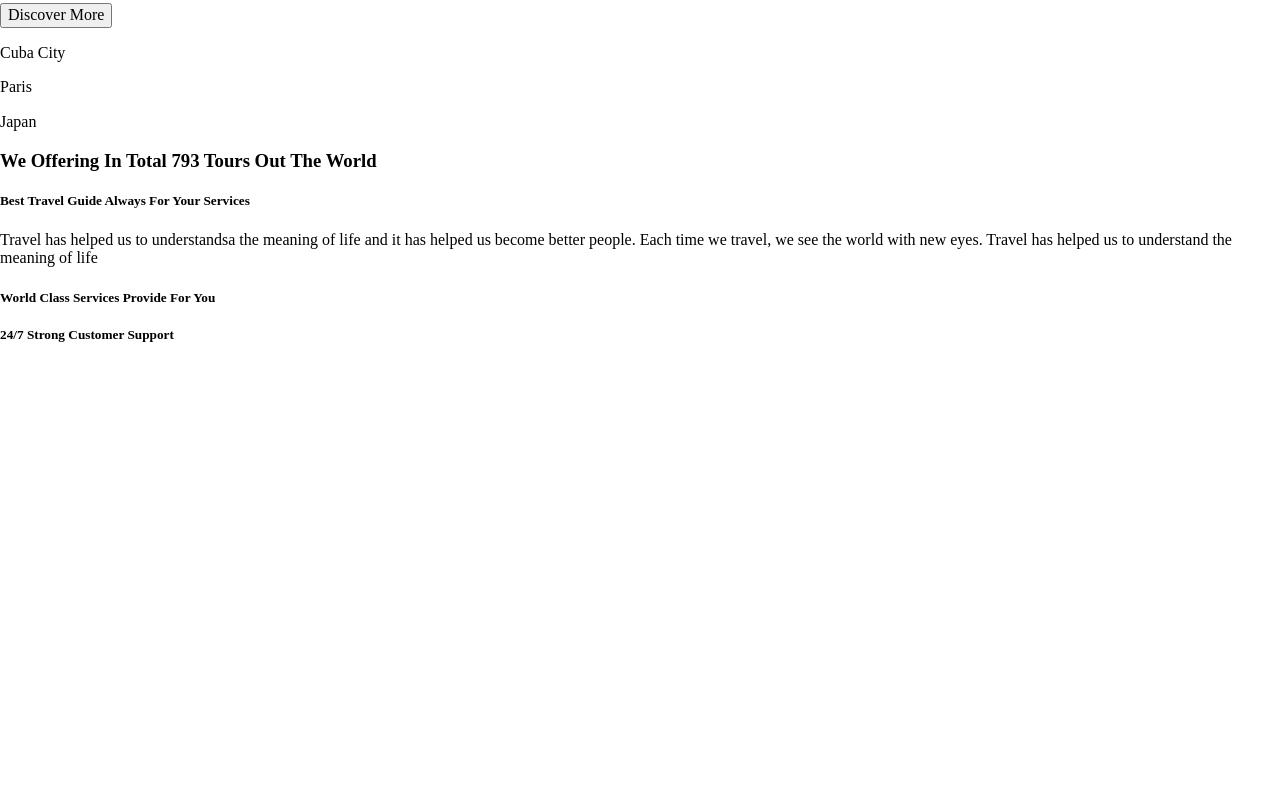
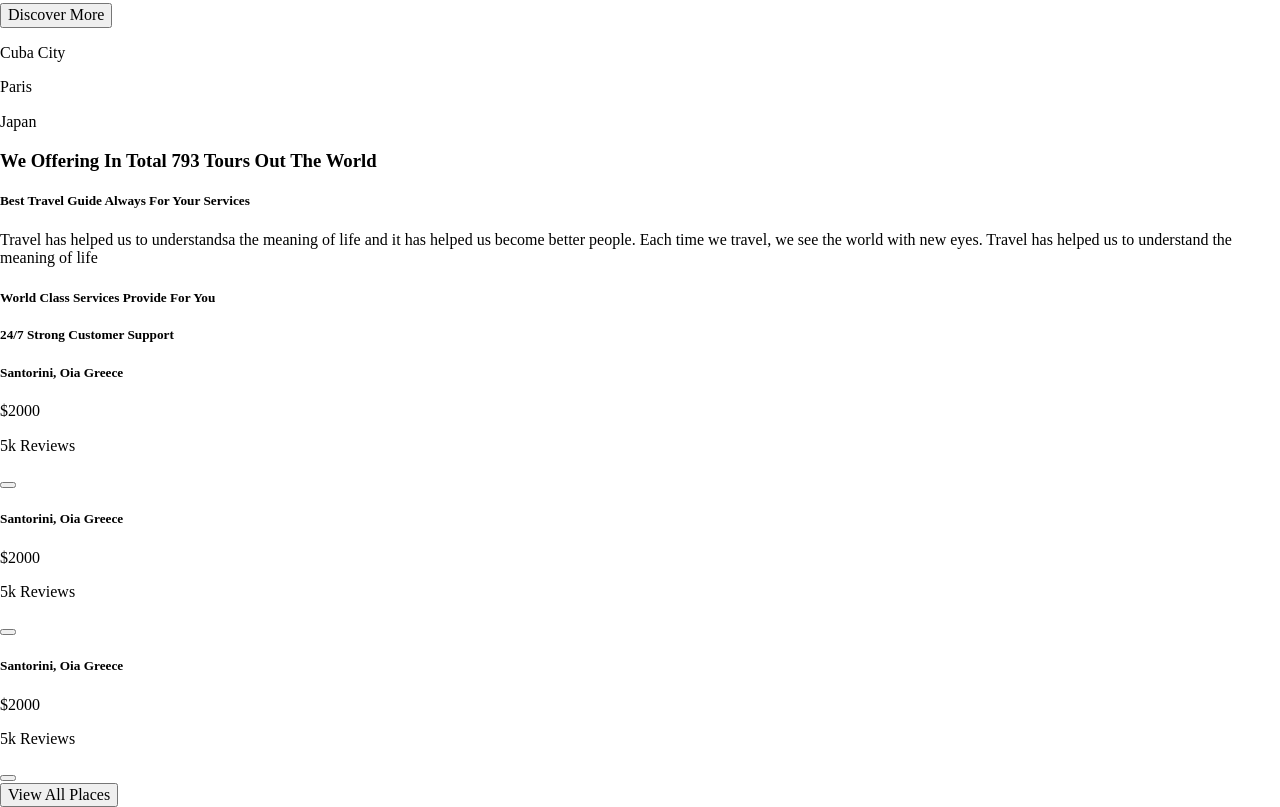
Before and after one commit to Takerumi/travelSite, a website: page source/index.html in a window 1280 px wide. Shown: the part 765-1572 px from the top of the page. Before the commit the page ends 1130 px from the top, so only its background shows below. Drawn offline with nearby package versions, Linux system fonts and the light colour scheme; files that its build step writes are made by us from their sources.

Commit message:
Add destinations section

```diff
--- a/source/index.html
+++ b/source/index.html
@@ -157,6 +157,43 @@
         </div>
       </div>
     </section>
-
+    <section class="destinations">
+      <span class="destinations__triangle"></span>
+      <span class="destinations__quater-circle"></span>
+      <div class="destinations__wrapper">
+        <div class="destinations__card">
+          <div class="destinations__descr">
+            <h5 class="destinations__title">Santorini, Oia Greece</h5>
+            <p class="destinations__price">$2000</p>
+            <p class="destinations__rating">
+              <span class="destinations__stars"></span>
+              5k Reviews
+            </p>
+            <button class="destinations__button button button--short"></button>
+          </div>
+        </div>
+        <div class="destinations__descr">
+          <h5 class="destinations__title">Santorini, Oia Greece</h5>
+          <p class="destinations__price">$2000</p>
+          <p class="destinations__rating">
+            <span class="destinations__stars"></span>
+            5k Reviews
+          </p>
+          <button class="destinations__button button button--short"></button>
+        </div>
+      </div>
+      <div class="destinations__descr">
+        <h5 class="destinations__title">Santorini, Oia Greece</h5>
+        <p class="destinations__price">$2000</p>
+        <p class="destinations__rating">
+          <span class="destinations__stars"></span>
+          5k Reviews
+        </p>
+        <button class="destinations__button button button--short"></button>
+      </div>
+    </div>
+    <button class="destinations__button button">View All Places</button>
+      </div>
+    </section>
   </body>
 </html>
```
Also changed, not shown: source/img/star.svg (added).
